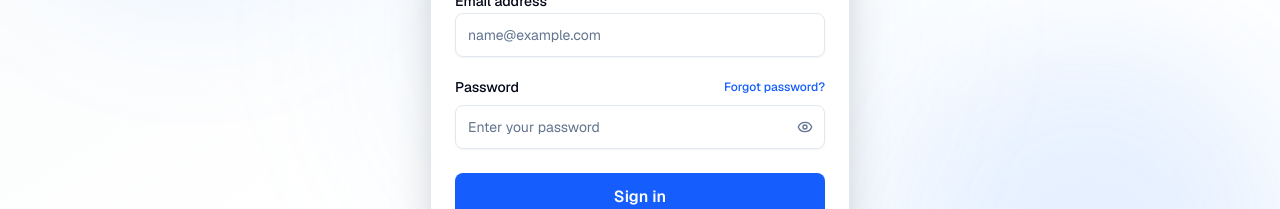
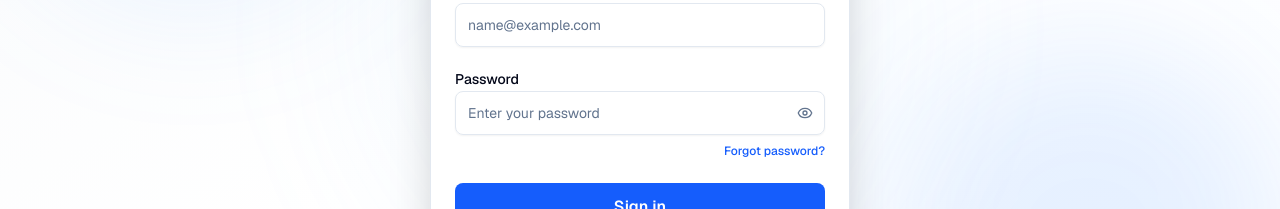
Before and after one commit to karl2522/WealthOS, a Next.js app in the folder frontend/: page /login in a window 1280 px wide. Shown: the part 373-582 px from the top of the page. Built offline with nearby package versions, Linux system fonts and the light colour scheme; no server answers.

Commit message:
chore/login - moved the forgot password below the password field

```diff
--- a/frontend/app/login/page.tsx
+++ b/frontend/app/login/page.tsx
@@ -83,12 +83,7 @@ export default function LoginPage() {
                                 />
                             </div>
                             <div className="space-y-2">
-                                <div className="flex items-center justify-between">
-                                    <Label htmlFor="password" className="text-sm font-medium">Password</Label>
-                                    <Link href="/forgot-password" className="text-xs text-blue-600 hover:text-blue-700 hover:underline font-medium">
-                                        Forgot password?
-                                    </Link>
-                                </div>
+                                <Label htmlFor="password" className="text-sm font-medium">Password</Label>
                                 <div className="relative">
                                     <Input
                                         id="password"
@@ -112,6 +107,11 @@ export default function LoginPage() {
                                             <Eye className="h-4 w-4" />
                                         )}
                                     </button>
+                                </div>
+                                <div className="flex justify-end">
+                                    <Link href="/forgot-password" className="text-xs text-blue-600 hover:text-blue-700 hover:underline font-medium">
+                                        Forgot password?
+                                    </Link>
                                 </div>
                             </div>
                         </CardContent>
```
